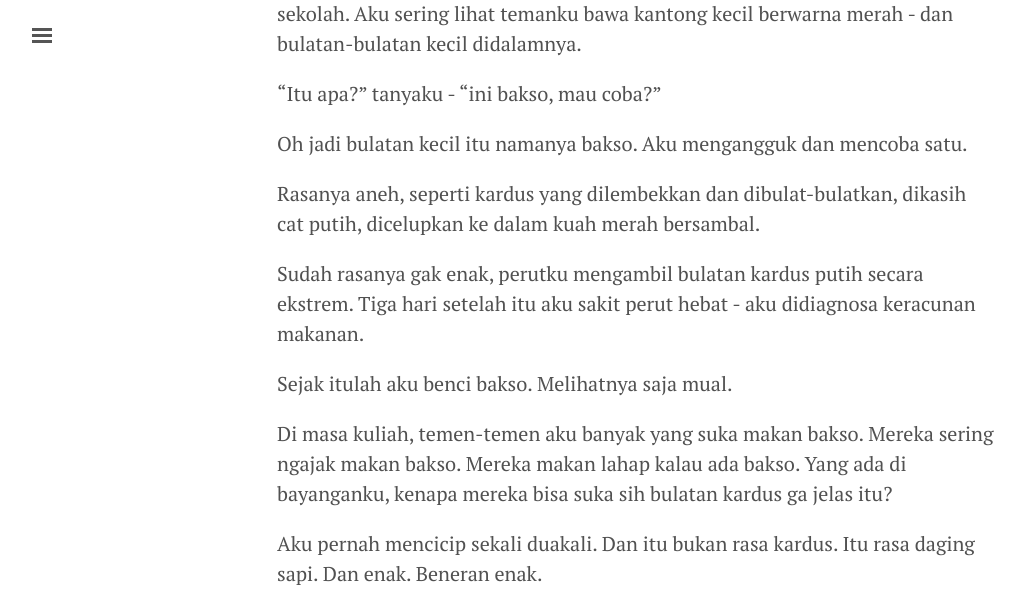
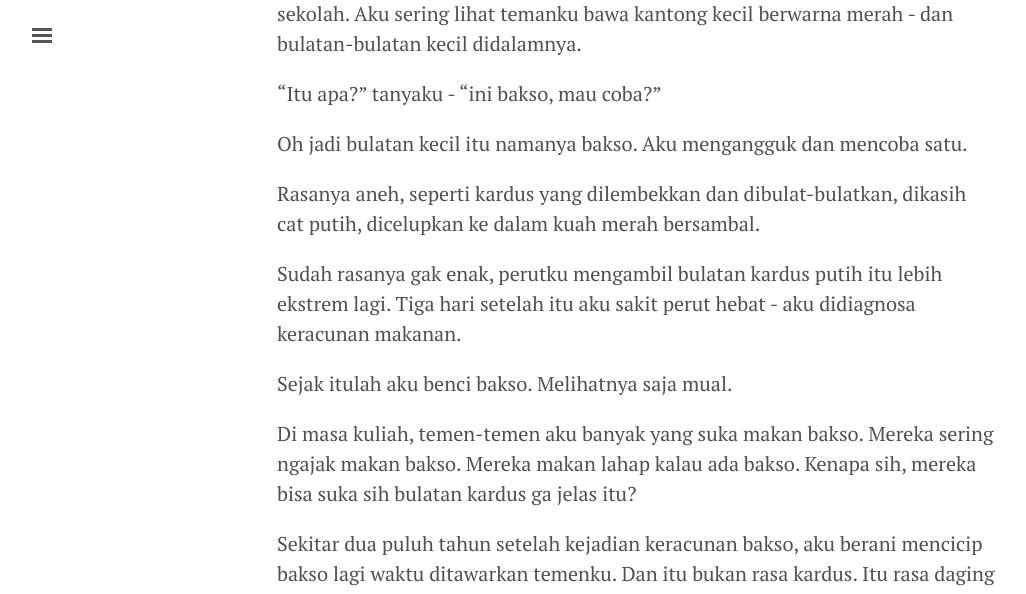
Before and after one commit to ronaatxendit/martabacc.github.io, a Jekyll site: the page built from _posts/2020-1-24-bakso.md, in a window 1280 px wide and 1400 px high, scrolled down 263 px. Shown: the top 594 px of the window, without its empty margins (3-1029 px from the left). Built offline with Jekyll 4.4.1, drawn with Linux system fonts in a browser that asks for light colours; some of the changed text lies outside the part shown.

Commit message:
formatting

```diff
--- a/_posts/2020-1-24-bakso.md
+++ b/_posts/2020-1-24-bakso.md
@@ -12,13 +12,15 @@ Oh jadi bulatan kecil itu namanya bakso. Aku mengangguk dan mencoba satu.
 
 Rasanya aneh, seperti kardus yang dilembekkan dan dibulat-bulatkan, dikasih cat putih, dicelupkan ke dalam kuah merah bersambal.
 
-Sudah rasanya gak enak, perutku mengambil bulatan kardus putih secara ekstrem. Tiga hari setelah itu aku sakit perut hebat - aku didiagnosa keracunan makanan.
+Sudah rasanya gak enak, perutku mengambil bulatan kardus putih itu lebih ekstrem lagi. Tiga hari setelah itu aku sakit perut hebat - aku didiagnosa keracunan makanan.
 
 Sejak itulah aku benci bakso. Melihatnya saja mual.
 
-Di masa kuliah, temen-temen aku banyak yang suka makan bakso. Mereka sering ngajak makan bakso. Mereka makan lahap kalau ada bakso. Yang ada di bayanganku, kenapa mereka bisa suka sih bulatan kardus ga jelas itu?
+Di masa kuliah, temen-temen aku banyak yang suka makan bakso. Mereka sering ngajak makan bakso. Mereka makan lahap kalau ada bakso. Kenapa sih, mereka bisa suka sih bulatan kardus ga jelas itu?
 
-Aku pernah mencicip sekali duakali. Dan itu bukan rasa kardus. Itu rasa daging sapi. Dan enak. Beneran enak.
+Sekitar dua puluh tahun setelah kejadian keracunan bakso, aku berani mencicip bakso lagi waktu ditawarkan temenku. Dan itu bukan rasa kardus. Itu rasa daging sapi. Dan enak. Beneran enak.
+
+![](https://cdn0-production-images-kly.akamaized.net/aDZbOOV2WeJCgCiBFgFQwoXJN64=/640x360/smart/filters:quality(75):strip_icc():format(jpeg)/kly-media-production/medias/2029093/original/066661300_1521949447-Bakso.jpg)
 
 Aku berpikir sebentar. Ada beberapa *miss* disini.
 
```
Also changed, not shown: other parts of _posts/2020-1-24-bakso.md (+3 -3 lines).
